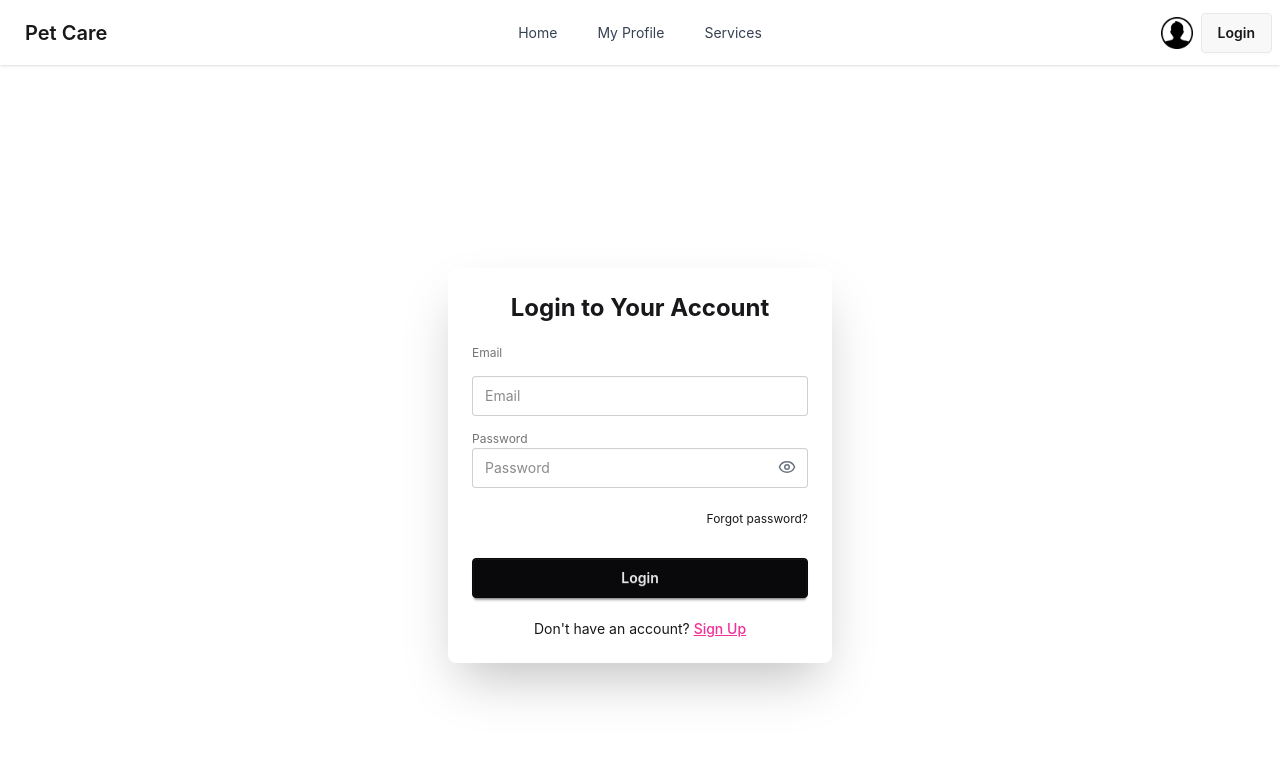
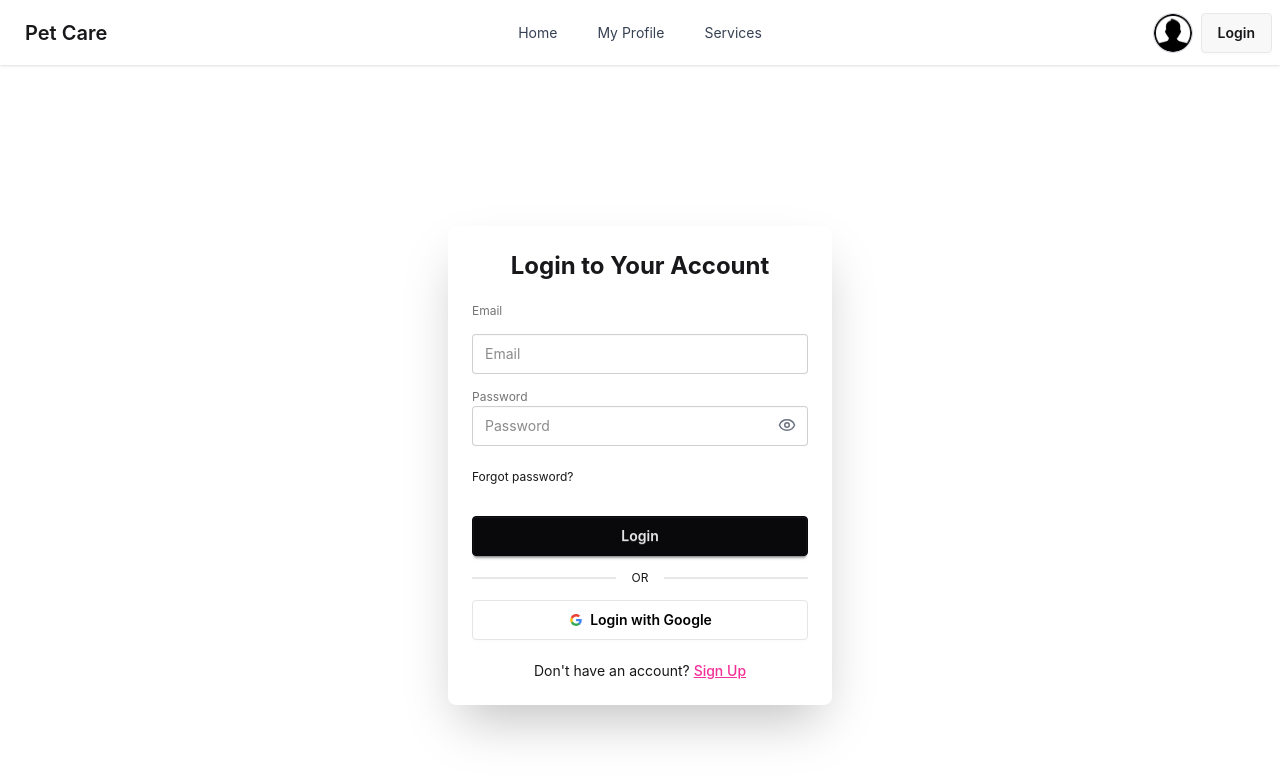
Before and after one commit to aminur-tech/pet-care-services, a React (Vite) app: page /auth/login in a window 1280 px wide. Shown: the top 778 px of the page. Built offline with nearby package versions, Linux system fonts and the light colour scheme; no server answers.

Commit message:
Added functionity Login and sign up

```diff
--- a/src/Component/Login.jsx
+++ b/src/Component/Login.jsx
@@ -1,5 +1,5 @@
 import { Eye, EyeOff } from 'lucide-react';
-import React, { use, useState } from 'react';
+import React, { use, useRef, useState } from 'react';
 import { Link, useLocation, useNavigate } from 'react-router';
 import { AuthContext } from '../Providers/AuthContext';
 
@@ -7,9 +7,11 @@ import { AuthContext } from '../Providers/AuthContext';
 const Login = () => {
     const [showPassword, setShowPassword] = useState(false);
     const [error, setError] = useState('')
-  const { signInUser } = use(AuthContext)
+    const [message, setMessage] = useState('')
+    const { user, setUser, signInUser, googleSignIn , forgetPassword} = use(AuthContext)
     const location = useLocation()
     const Navigate = useNavigate()
+    const emailRaf = useRef()
     // console.log(location)
 
     const handleLogin = (e) => {
@@ -36,6 +38,37 @@ const Login = () => {
     }
 
 
+    // Google sign-in
+    const handleGoogleSignIn = (e) => {
+        e.preventDefault()
+        googleSignIn()
+            .then((result) => {
+                console.log(result.user);
+                setUser({
+                    displayName: user.displayName,
+                    email: user.email,
+                    photoURL: user.photoURL
+                });
+                Navigate(`${location.state ? location.state : '/'}`)
+            })
+            .catch((error) => console.log(error.message));
+    };
+
+    // forget password
+     const handleForgotPassword = () => {
+        const email = emailRaf.current.value
+       forgetPassword(email)
+            .then(() =>{
+             setMessage('Password reset email has been sent! Check your inbox.');
+            })
+            .catch(error =>{
+                console.log(error.message)
+            })
+
+        // console.log(email)
+    }
+
+
 
     return (
         <div className="min-h-screen flex items-center justify-center ">
@@ -51,6 +84,7 @@ const Login = () => {
                                 className="input input-bordered w-full"
                                 placeholder="Email"
                                 name="email"
+                                ref={emailRaf}
                             />
 
                             <div className="relative">
@@ -70,13 +104,25 @@ const Login = () => {
                                 </button>
                             </div>
 
-              <div className="mt-2 text-right">
-                <a className="link link-hover">Forgot password?</a>
+                            <div className="mt-2">
+                                <a onClick={handleForgotPassword} className="link link-hover">Forgot password?</a>
+
+                                {
+                                    message&&<p className='text-green-500 mt-1 '>{message}</p>
+                                }
                             </div>
 
                             {error && <p className="text-red-500 text-sm mt-1">{error}</p>}
 
                             <button type='submit' className="btn btn-neutral w-full mt-4">Login</button>
+
+                            <div className="divider">OR</div>
+
+                            {/* Google */}
+                            <button onClick={handleGoogleSignIn} className="btn bg-white text-black border-[#e5e5e5]">
+                                <svg aria-label="Google logo" width="16" height="16" xmlns="http://www.w3.org/2000/svg" viewBox="0 0 512 512"><g><path d="m0 0H512V512H0" fill="#fff"></path><path fill="#34a853" d="M153 292c30 82 118 95 171 60h62v48A192 192 0 0190 341"></path><path fill="#4285f4" d="m386 400a140 175 0 0053-179H260v74h102q-7 37-38 57"></path><path fill="#fbbc02" d="m90 341a208 200 0 010-171l63 49q-12 37 0 73"></path><path fill="#ea4335" d="m153 219c22-69 116-109 179-50l55-54c-78-75-230-72-297 55"></path></g></svg>
+                                Login with Google
+                            </button>
                         </fieldset>
 
                         <p className="text-center mt-4">
--- a/src/Component/Navbar.jsx
+++ b/src/Component/Navbar.jsx
@@ -66,7 +66,14 @@ const Navbar = () => {
                     </ul>
                 </div>
                 <div className="navbar-end space-x-2">
-                    <img src={profile} alt="" className='w-8' />
+
+                    <div className="tooltip tooltip-bottom" data-tip={user? user.displayName : ''}>
+                        <img
+                        src={user?.photoURL ? user.photoURL : profile}
+                        alt=""
+                        className="w-10 h-10 rounded-full border border-gray-300"
+                    />
+                    </div>
 
                     {user ? (
                         <button onClick={handleLogout} className="btn">
--- a/src/Component/SignUp.jsx
+++ b/src/Component/SignUp.jsx
@@ -6,8 +6,11 @@ import { AuthContext } from '../Providers/AuthContext';
 
 const SignUp = () => {
     const [showPassword, setShowPassword] = useState(false);
-    const [Error, setError] = useState('')
-    const { setUser, createUser, updateUser, googleSignIn } = useContext(AuthContext);
+    const [nameError, setNameError] = useState('')
+    const [emailError, setEmailError] = useState('')
+    const [passwordError, setPasswordError] = useState('')
+    const [termError, setTermError] = useState('')
+    const { user, setUser, createUser, updateUser, googleSignIn } = useContext(AuthContext);
     const Navigate = useNavigate()
 
     const handleSignUp = (e) => {
@@ -21,28 +24,28 @@ const SignUp = () => {
         // console.log(name, photo, email, password)
 
         if (name.length < 5) {
-            setError('name should be 5 cheater')
+            setNameError('name should be 5 cheater')
             return
         }
         else {
-            setError('')
+            setNameError('')
         }
 
         const emailRegex = /^[^\s@]+@[^\s@]+\.[^\s@]+$/;
         const passwordRegex =
-            /^(?=.*[a-z])(?=.*[A-Z])(?=.*\d)(?=.*[@$!%*?&])[A-Za-z\d@$!%*?&]{8,}$/;
+            /^(?=.*[a-z])(?=.*[A-Z])(?=.*\d)(?=.*[@$!%*?&])[A-Za-z\d@$!%*?&]{6,}$/;
 
         if (!emailRegex.test(email)) {
-            setError('please provide valid email address')
+            setEmailError('please provide valid email address')
             return;
         }
 
         if (!passwordRegex.test(password)) {
-            setError('Password must be at least 8 characters long and include uppercase, lowercase, number, and special character')
+            setPasswordError('Password must be at least 6 characters long and include uppercase, lowercase, number, and special character')
             return;
         }
         if (!terms) {
-            setError('please accept our terms and condition')
+            setTermError('please accept our terms and condition')
             return
         }
 
@@ -63,16 +66,29 @@ const SignUp = () => {
                         setUser(user)
                     })
             })
-            .catch(error => console.log(error.message));
+            .catch(error => {
+                if (error.code === 'auth/email-already-in-use') {
+                    setEmailError('This email is already in use. Please use another one.');
+                } else if (error.code === 'auth/invalid-email') {
+                    setEmailError('Please provide a valid email address.');
+                } else {
+                    setEmailError(error.message);
+                }
+            });
     };
 
     // Google sign-in
     const handleGoogleSignIn = (e) => {
         e.preventDefault()
         googleSignIn()
-
             .then((result) => {
                 console.log(result.user);
+                setUser({
+                    displayName: user.displayName,
+                    email: user.email,
+                    photoURL: user.photoURL
+                });
+                Navigate(`${location.state ? location.state : '/'}`)
             })
             .catch((error) => console.log(error.message));
     };
@@ -97,7 +113,7 @@ const SignUp = () => {
                                 required
                             />
                             {
-                                Error && <p className='text-secondary'>{Error}</p>
+                                nameError && <p className='text-secondary'>{nameError}</p>
                             }
 
                             {/* Photo URL */}
@@ -119,6 +135,9 @@ const SignUp = () => {
                                 name="email"
                                 required
                             />
+                            {
+                                emailError && <p className='text-secondary'>{emailError}</p>
+                            }
 
 
                             {/* Password */}
@@ -131,6 +150,9 @@ const SignUp = () => {
                                     name="password"
                                     required
                                 />
+                                {
+                                    passwordError && <p className='text-secondary'>{passwordError}</p>
+                                }
 
                                 <button
                                     type="button"
@@ -146,7 +168,12 @@ const SignUp = () => {
                                 <label className="label cursor-pointer">
                                     <input type="checkbox" className="checkbox" name="terms" />
                                     <span className="ml-2">Accept Our Terms and Conditions</span>
+
                                 </label>
+                                {
+                                    termError && <p className='text-secondary'>{termError}</p>
+
+                                }
                             </div>
 
                             {/* sign up */}
@@ -154,12 +181,13 @@ const SignUp = () => {
                                 Sign Up
                             </button>
 
+                            <div className="divider">OR</div>
+
                             {/* Google */}
                             <button onClick={handleGoogleSignIn} className="btn bg-white text-black border-[#e5e5e5]">
                                 <svg aria-label="Google logo" width="16" height="16" xmlns="http://www.w3.org/2000/svg" viewBox="0 0 512 512"><g><path d="m0 0H512V512H0" fill="#fff"></path><path fill="#34a853" d="M153 292c30 82 118 95 171 60h62v48A192 192 0 0190 341"></path><path fill="#4285f4" d="m386 400a140 175 0 0053-179H260v74h102q-7 37-38 57"></path><path fill="#fbbc02" d="m90 341a208 200 0 010-171l63 49q-12 37 0 73"></path><path fill="#ea4335" d="m153 219c22-69 116-109 179-50l55-54c-78-75-230-72-297 55"></path></g></svg>
                                 Login with Google
                             </button>
-
 
                         </fieldset>
 
--- a/src/Providers/AuthProvider.jsx
+++ b/src/Providers/AuthProvider.jsx
@@ -1,6 +1,6 @@
 import React, { useEffect, useState } from 'react';
 import { AuthContext } from './AuthContext';
-import { createUserWithEmailAndPassword, onAuthStateChanged, signOut,signInWithEmailAndPassword, updateProfile, GoogleAuthProvider, signInWithPopup } from 'firebase/auth';
+import { createUserWithEmailAndPassword, onAuthStateChanged, signOut,signInWithEmailAndPassword, updateProfile, GoogleAuthProvider, signInWithPopup, sendPasswordResetEmail } from 'firebase/auth';
 import { auth } from '../Firebase/Firebase';
 
 
@@ -30,6 +30,10 @@ const AuthProvider = ({ children }) => {
     const logOut=()=>{
         return signOut(auth)
     }
+    //forget password
+     const forgetPassword = (email) =>{
+        return  sendPasswordResetEmail(auth, email)
+     }
 
     // Track the current logged-in user
     useEffect(() => {
@@ -48,7 +52,8 @@ const AuthProvider = ({ children }) => {
         signInUser,
         loading,
         updateUser,
-        googleSignIn
+        googleSignIn,
+        forgetPassword,
     };
 
     return (
```
Lines whose indentation alone changed are shown as unchanged.
